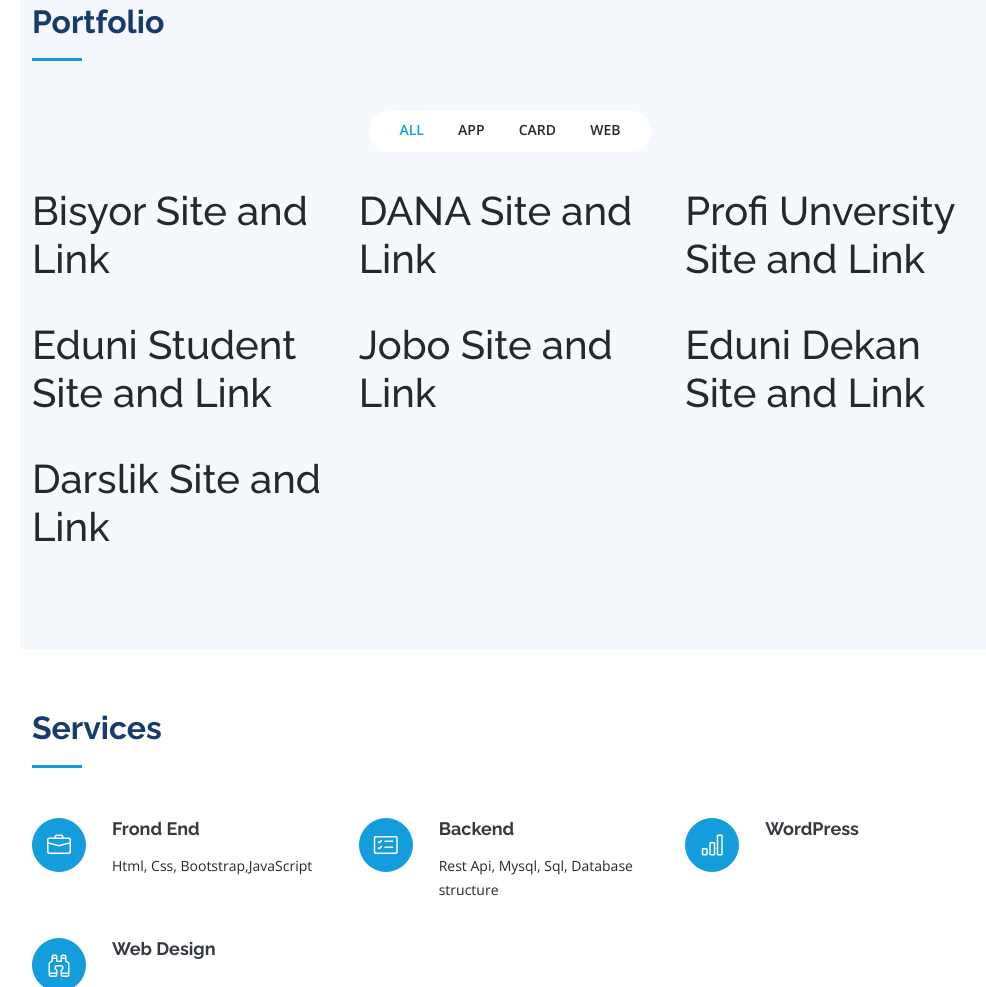
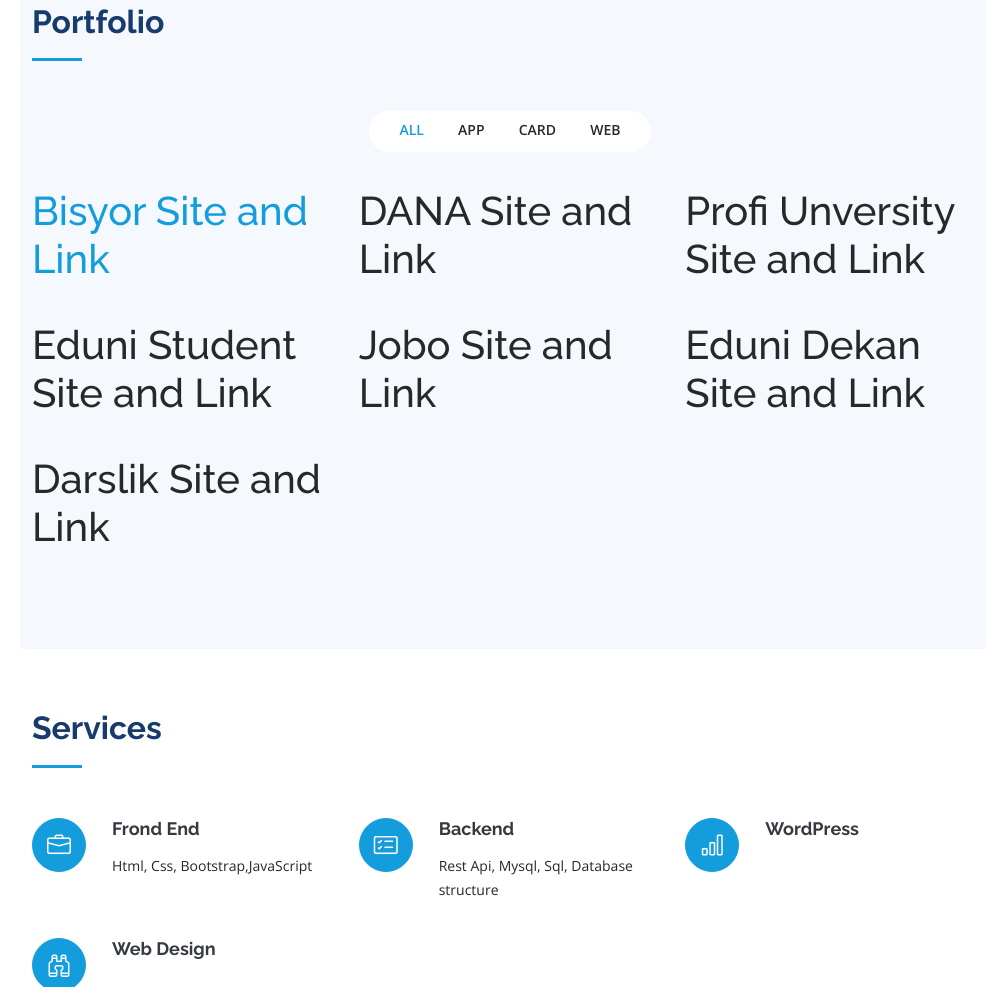
Before and after one commit to bexruz01/portifolio, a plain HTML site: page index.html in a window 1280 px wide. Shown: the part 3051-4038 px from the top of the page, without its empty margins (280-1266 px from the left). Drawn offline with nearby package versions, Linux system fonts and the light colour scheme.

Commit message:
Update index.html

```diff
--- a/index.html
+++ b/index.html
@@ -597,7 +597,9 @@
                     class="portfolio-lightbox"
                   > -->
                 <h1>
+                  <a href="https://bisyor.uz/" title="More Details">
                   Bisyor Site and Link
+                     </a>
                 </h1>
                 <div class="portfolio-links">
 
```
